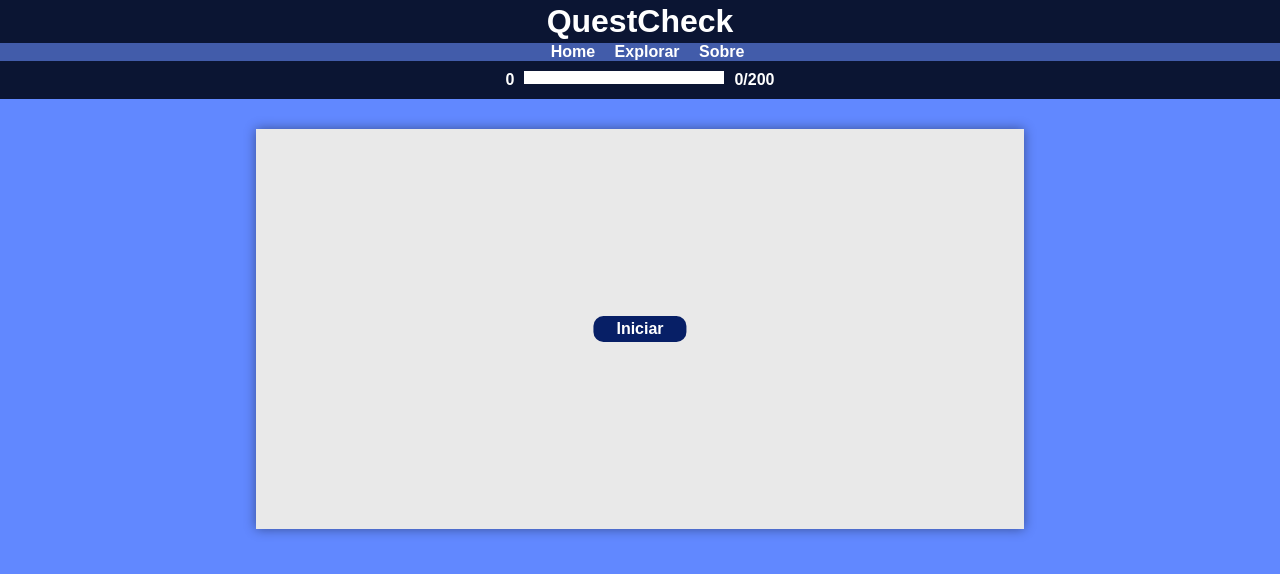
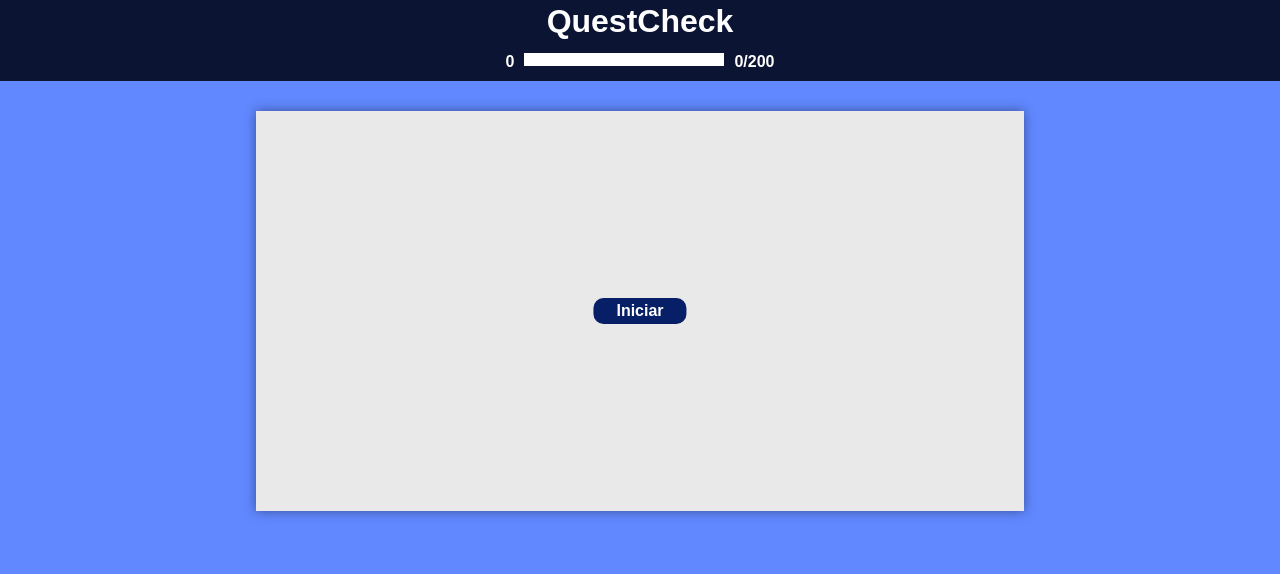
Before and after one commit to CauanFailla/jogo-de-perguntas, a plain HTML site: page index.html in a window 1280 px wide. Drawn offline with Linux system fonts and the light colour scheme.

Commit message:
Update index.html

```diff
--- a/index.html
+++ b/index.html
@@ -12,13 +12,7 @@
         <div class="logo">
             <h1>QuestCheck</h1>
         </div>
-        <div class="menu">
-            <nav>
-                <a href="#">Home</a>
-                <a href="#">Explorar</a>
-                <a href="#">Sobre</a>
-            </nav>
-        </div>
+
         <div  class="menu_nivel">
             <p class="p_pts">0</p>
             <div class="barra">
```
